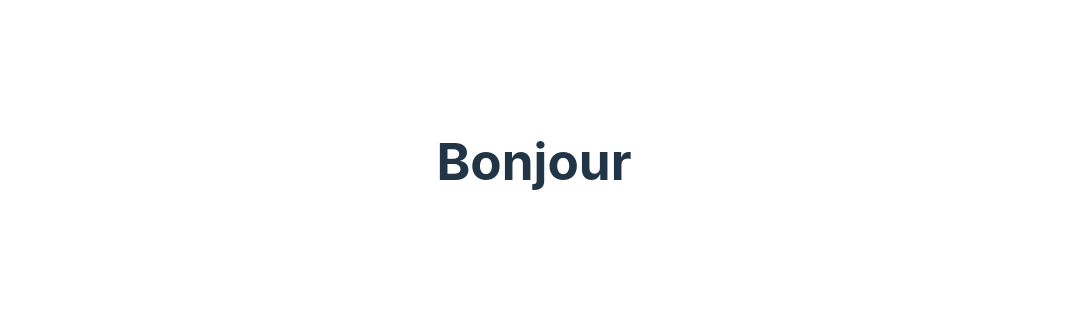
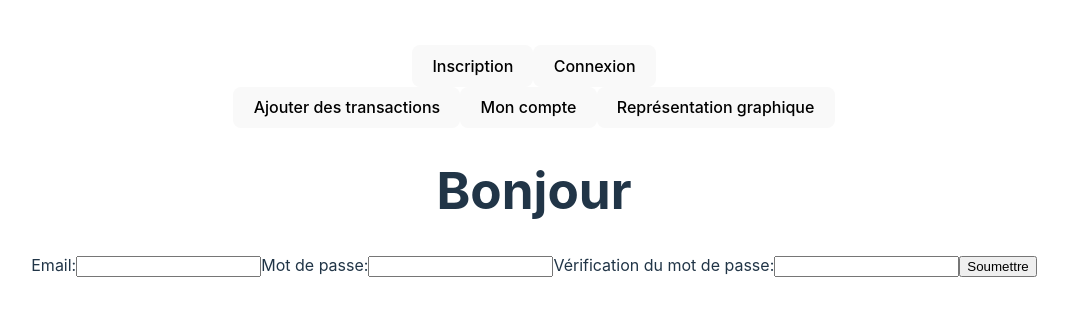
Before and after one commit to axel-vair/finance-flow, a React (Vite) app: page / in a window 1280 px wide. Shown: the part 239-554 px from the top of the page, without its empty margins (106-1174 px from the left). Built offline with nearby package versions, Linux system fonts and the light colour scheme.

Commit message:
add form

```diff
--- a/src/main.jsx
+++ b/src/main.jsx
@@ -1,10 +1,17 @@
 import React from 'react'
 import ReactDOM from 'react-dom/client'
 import Index from './pages/Home/index.jsx'
+import NavbarDisconnect from './pages/Home/navbarDisconnect.jsx'
+import NavbarConnect from './pages/Home/navbarConnect.jsx'
+import FormRegister from './pages/Home/formRegister.jsx'
 import './main.css'
 
 ReactDOM.createRoot(document.getElementById('root')).render(
   <React.StrictMode>
+    <NavbarDisconnect />
+    <NavbarConnect />
     <Index />
+    <FormRegister />
+
   </React.StrictMode>,
 )
--- /dev/null
+++ b/src/pages/Home/formRegister.jsx
@@ -0,0 +1,55 @@
+import './index.css'
+import React from 'react';
+import ReactDOM from 'react-dom/client';
+import { useState } from "react";
+
+function FormRegister() {
+    const [id, setId] = useState("");
+    const [password, setPassword] = useState("");
+    const [checkPassword, setCheckPassword] = useState("");
+
+    const [email, setEmail] = useState("");
+
+    async function save(event) {
+        event.preventDefault();
+        await api.post("/create", {
+          email: email,
+          password: password,
+          checkPassword: checkPassword
+        });
+        alert("Publisher Record Saved");
+        // reset state
+        setId("");
+        setEmail("");
+        setPassword("");
+        setCheckPassword("");
+        load();
+      }
+    return (
+        <div class="form">
+            <label>
+                Email:
+                <input type="text" name="mail"
+                value={email}
+                onChange={e => setEmail(e.target.value)} />
+            </label>
+            <label>
+               Mot de passe:
+                <input type="password" name="password"
+                value={password}
+                onChange={e => setPassword(e.target.password)}/>
+            </label>
+            <label>
+               Vérification du mot de passe:
+                <input type="password" name="checkPassword"
+                value={checkPassword}
+                onChange={e => setCheckPassword(e.target.checkPassword)}
+                />
+            </label>
+            <input type="submit" value="Soumettre" onClick={save}/>
+        </div>
+
+    )
+}
+
+export default FormRegister
--- a/src/pages/Home/index.jsx
+++ b/src/pages/Home/index.jsx
@@ -2,7 +2,12 @@ import './index.css'
 
 function Index() {
     return (
-    <h1>Bonjour</h1>
+        <div className="index">
+                <h1>Bonjour</h1>
+                <div id="form">
+                </div>
+        </div>
+
     )
 }
 
--- /dev/null
+++ b/src/pages/Home/navbarConnect.jsx
@@ -0,0 +1,22 @@
+import './index.css'
+
+function NavbarConnect() {
+    return (
+        <div class="navbar">
+            <button className="operation">
+                Ajouter des transactions
+            </button>
+            <button className="account">
+                Mon compte
+            </button>
+            <button className="graph">
+                Représentation graphique
+            </button>
+
+        </div>
+
+
+    )
+}
+
+export default NavbarConnect
--- /dev/null
+++ b/src/pages/Home/navbarDisconnect.jsx
@@ -0,0 +1,16 @@
+import './index.css'
+
+function NavbarDisconnect() {
+    return (
+        <div class="navbar">
+            <button className="register">
+                Inscription
+            </button>
+            <button className="register">
+                Connexion
+            </button>
+        </div>
+    )
+}
+
+export default NavbarDisconnect
```
Also changed, not shown: src/pages/Home/formConnect.jsx (added, +21 -0 lines).
